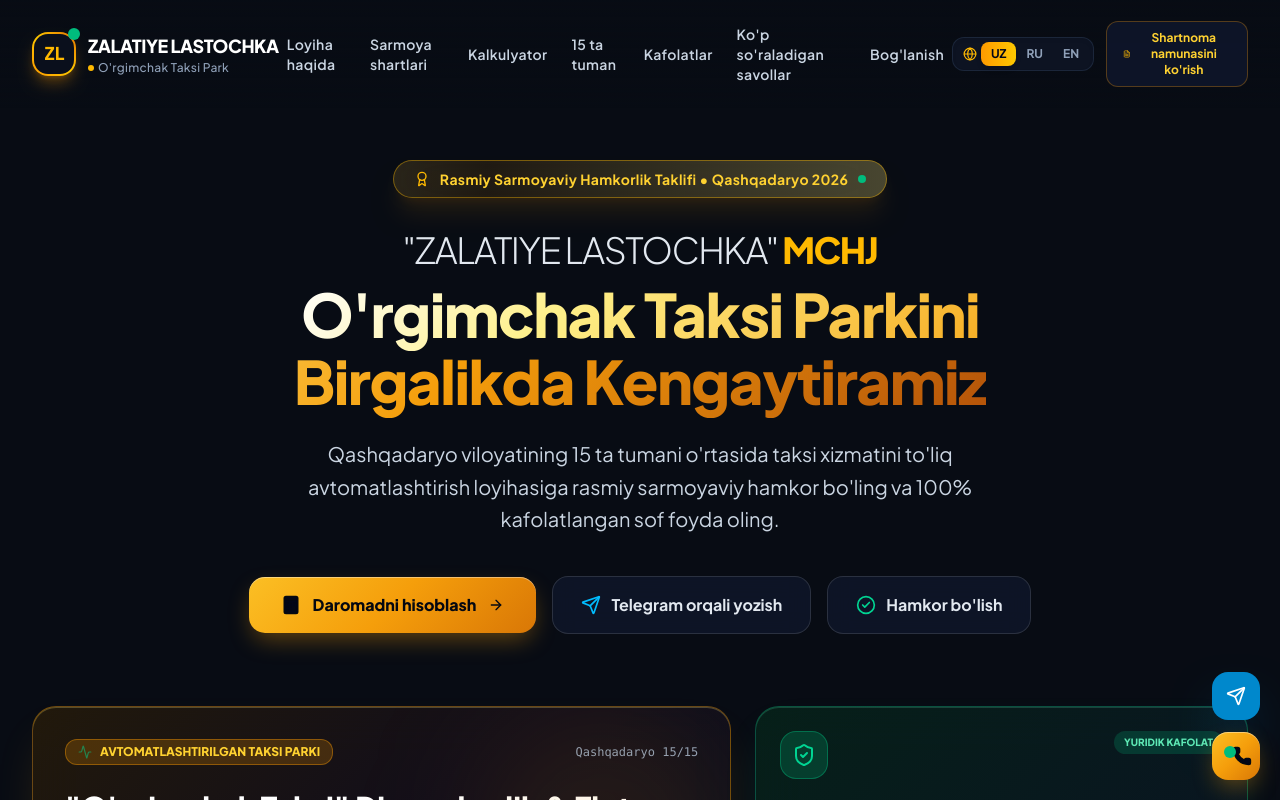
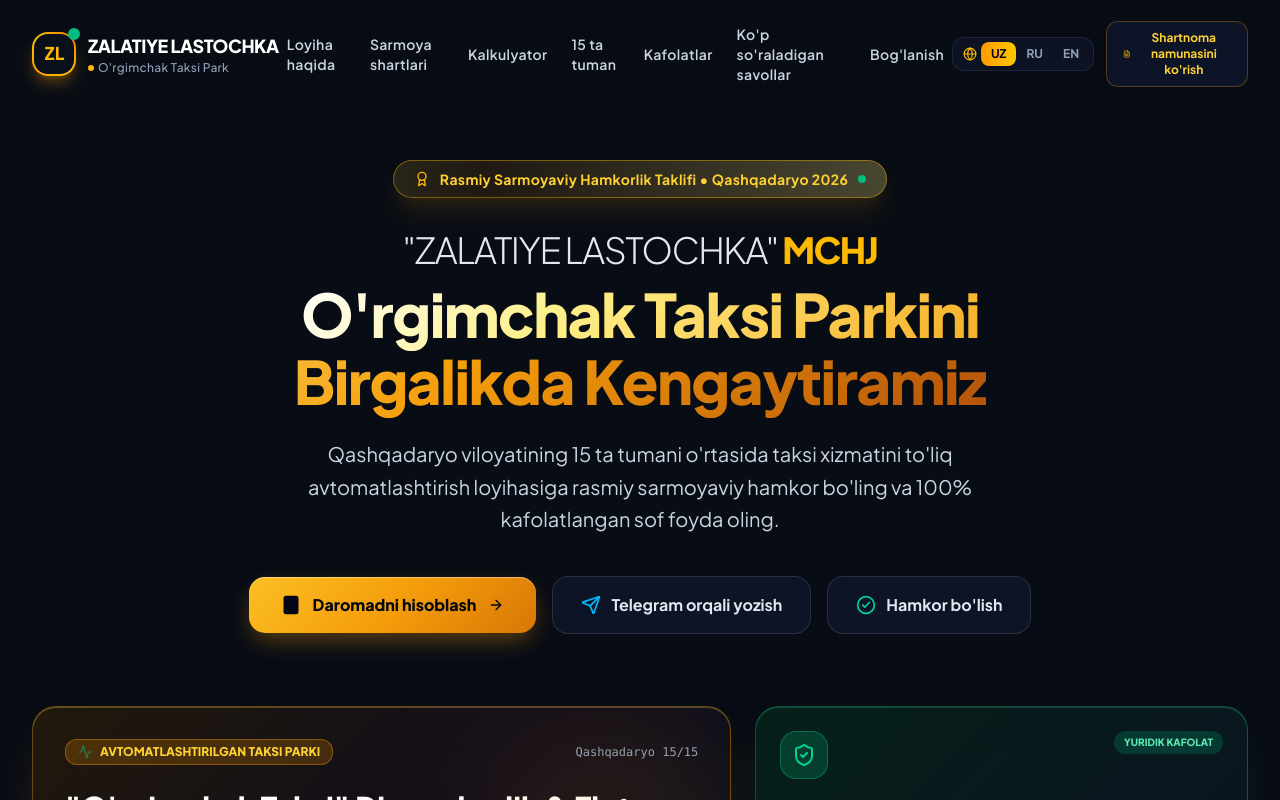
Before and after one commit to humoyun1773/zalatoye-lastochka, a React (Vite) app: page / in a window 1280 px wide. Shown: the top 800 px of the page. Built offline with nearby package versions, Linux system fonts and the light colour scheme.

Commit message:
feat: completely remove floating CTA action buttons

```diff
--- a/src/App.tsx
+++ b/src/App.tsx
@@ -14,7 +14,6 @@
 import { FaqSection } from './components/FaqSection';
 import { ContactSection } from './components/ContactSection';
 import { Footer } from './components/Footer';
-import { FloatingCTA } from './components/FloatingCTA';
 
 export function App() {
   const [lang, setLang] = useState<Language>('uz');
@@ -97,9 +96,6 @@
       {/* Footer */}
       <Footer t={t} />
 
-      {/* Floating Action Buttons */}
-      <FloatingCTA />
-
       {/* Contract Modal */}
       <ContractModal
         isOpen={contractModalOpen}
```
